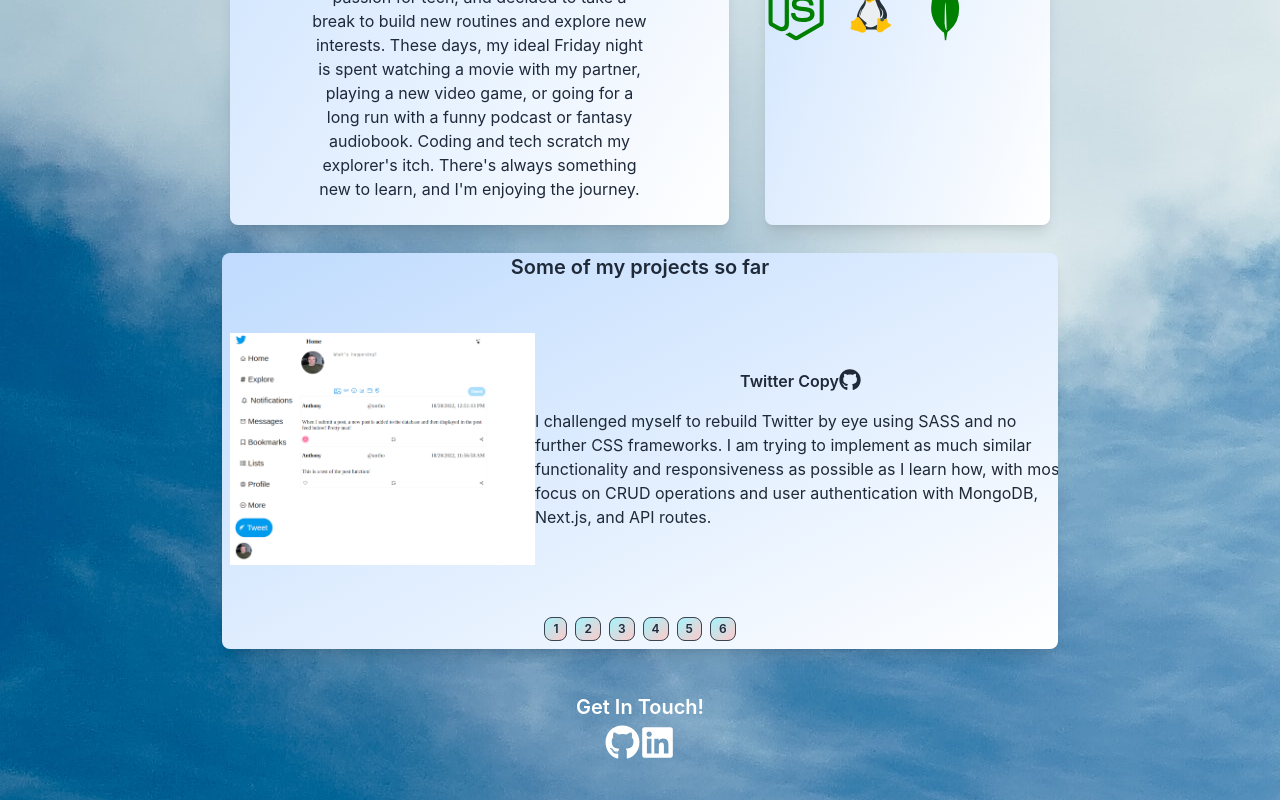
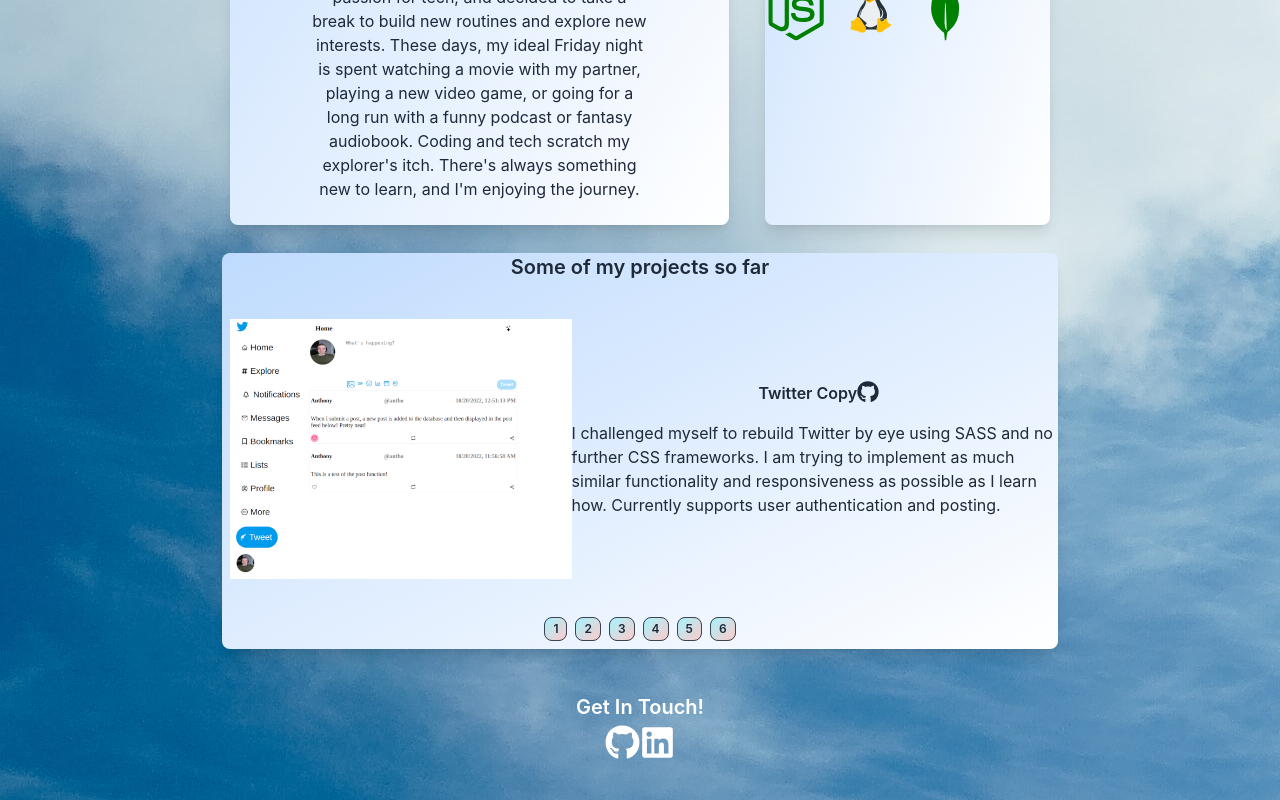
Before and after one commit to amargh2/portfolio-rework, a React (Create React App) app: page /blog in a window 1280 px wide. Shown: the part 627-1427 px from the top of the page. Built offline with nearby package versions, Linux system fonts and the light colour scheme.

Commit message:
updated project page, swithced out some projects

```diff
--- a/src/pages/components/projectlist.js
+++ b/src/pages/components/projectlist.js
@@ -2,7 +2,7 @@
   { name: 'Twitter Copy',
     gitHubLink:'https://github.com/amargh2/twitter-clone',
     imgURL: './twitter.png',
-    description:'I challenged myself to rebuild Twitter by eye using SASS and no further CSS frameworks. I am trying to implement as much similar functionality and responsiveness as possible as I learn how, with most focus on CRUD operations and user authentication with MongoDB, Next.js, and API routes.',
+    description:'I challenged myself to rebuild Twitter by eye using SASS and no further CSS frameworks. I am trying to implement as much similar functionality and responsiveness as possible as I learn how. Currently supports user authentication and posting.',
     id:1
   },
   { name: 'Crystal Shop',
@@ -19,10 +19,11 @@
     description:'Single page application Battleship game with drag and drop ship placement and click to attack functionality. I learned a lot about types, array manipulation, DOM manipulation, and the benefits of modules from this one. Click the link to play!',
     id:3
   },
-  { name: 'To-Do-List',
-    gitHubLink:'https://github.com/amargh2/to-do-list',
-    imgURL: './todo.jpg',
-    description:'A to-do list app responsive at different breakpoints with dropdown toggles for list and task creation and multi-list tracking. I challenged myself to use TailwindCSS to style it and really enjoyed using it, and it gave me a better understanding of CSS overall.',
+  { name: 'Weather App',
+    gitHubLink:'https://github.com/amargh2/weather-app-next',
+    link: 'https://weather-app-9001.netlify.app/',
+    imgURL: './weatherapp.png',
+    description:"A weather app that uses APIs from Mapbox and Open Weather Map. Built with Next.js, SASS, and my first time working with TypeScript.",
     id:4
   },
   { name: 'Inventory Application',
@@ -32,10 +33,10 @@
     description:'A simple application for tracking, updating, and deleting inventory items in a database. I built this to get a firmer grasp on the MVC pattern, CRUD operations with MongoDB and Mongoose, Express, and templating engines.',
     id:5
   },
-  { name: 'Restaurant Page',
-    gitHubLink:'https://github.com/amargh2/restaurant-page',
-    imgURL: './restaurantpic.png',
-    description: 'This is a single page application/restaurant page built in vanilla JS and handwritten vanilla CSS with all elements generated via DOM manipulation! My first single page application in JavaScript!',
+  { name: 'To-Do-List',
+    gitHubLink:'https://github.com/amargh2/to-do-list',
+    imgURL: './todo.jpg',
+    description:'A to-do list app responsive at different breakpoints with dropdown toggles for list and task creation and multi-list tracking. I challenged myself to use TailwindCSS to style it and really enjoyed using it, and it gave me a better understanding of CSS overall.',
     id:6
   },
   { name: 'Memory Game',
```
Also changed, not shown: public/restaurantpic.png (deleted), public/weatherapp.png (added).
